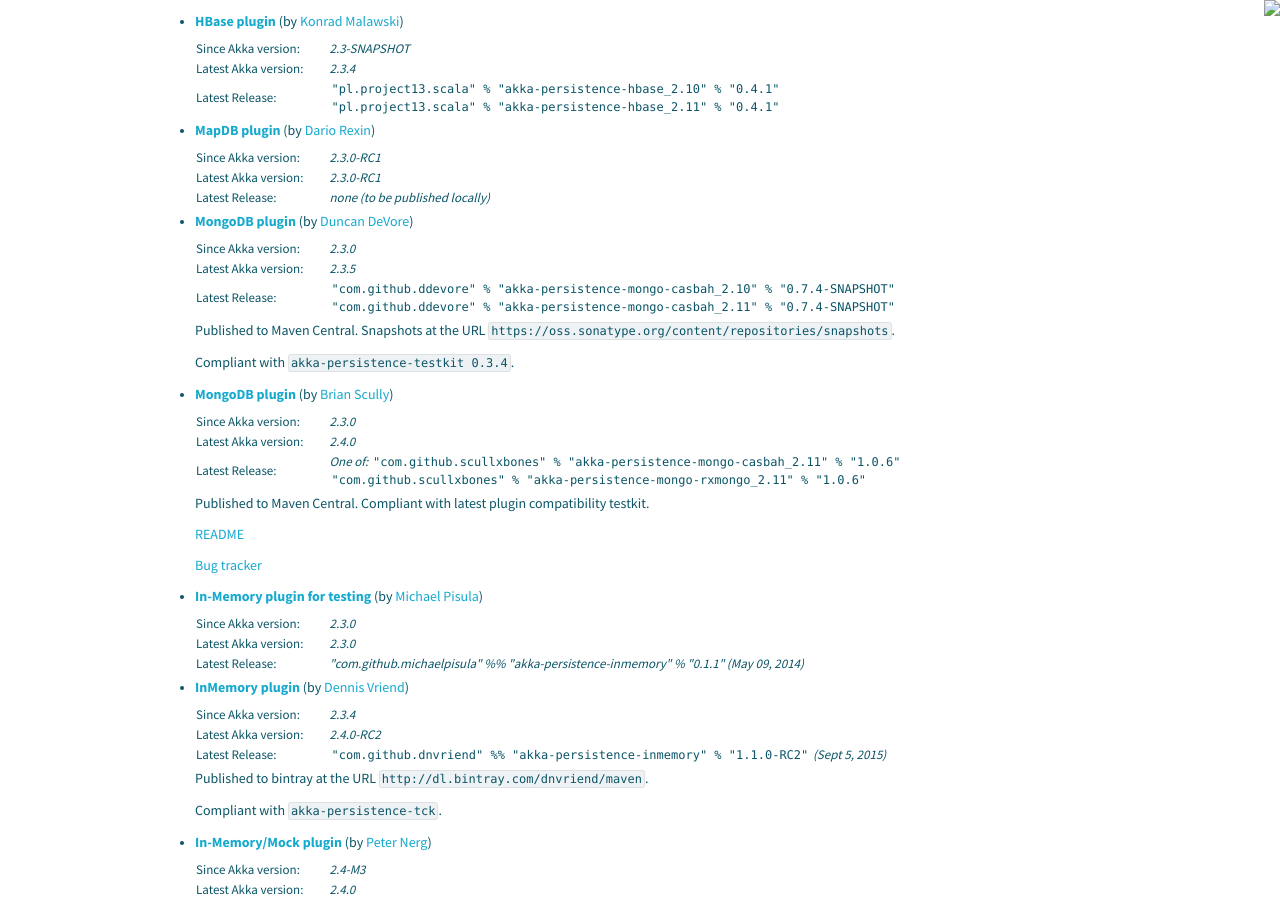
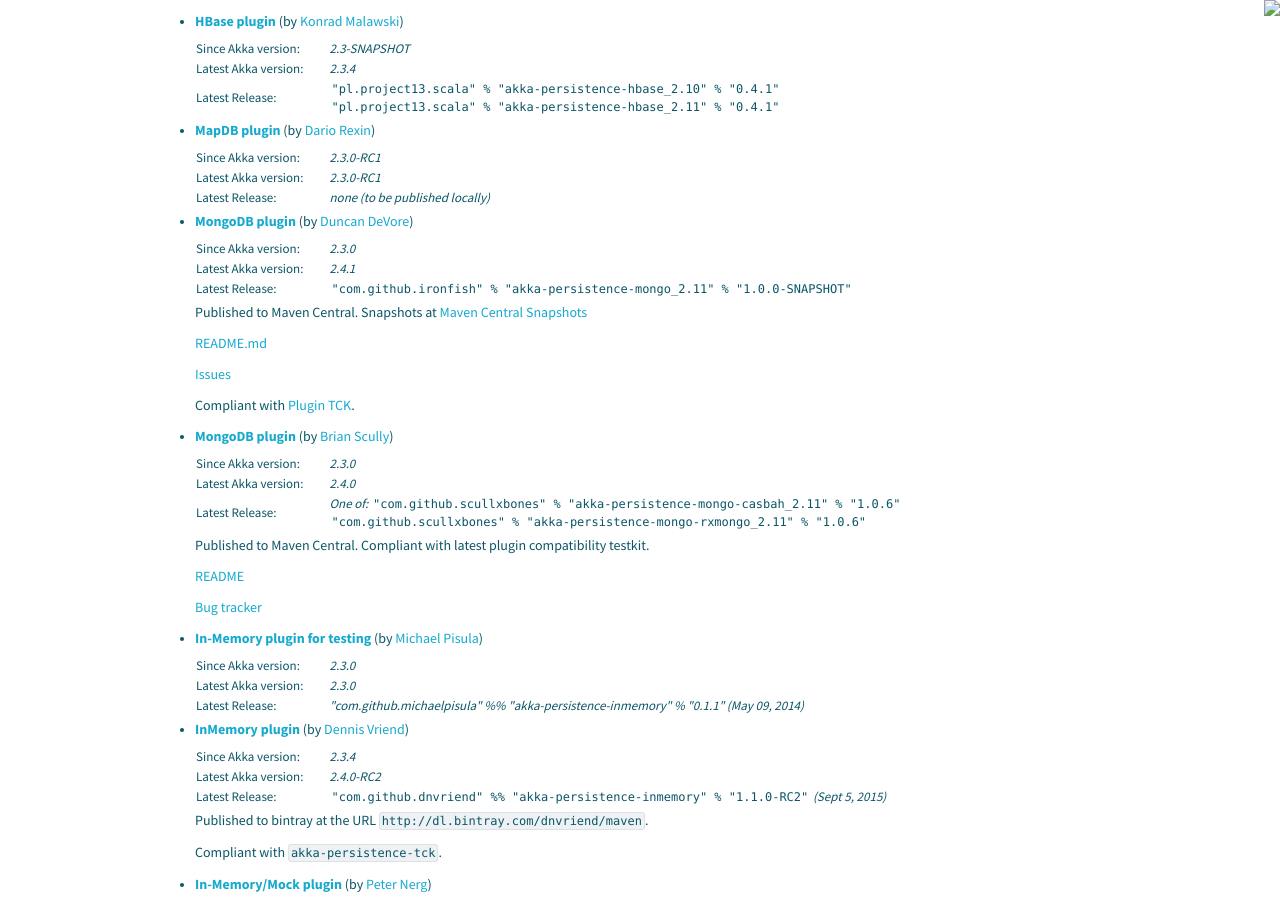
Before and after one commit to raboof/akka.github.com, a Jekyll site: the page built from community/index.md, in a window 1280 px wide and 900 px high, scrolled down 4319 px. Built offline with Jekyll 4.4.1, drawn with Linux system fonts in a browser that asks for light colours; some of the changed text lies outside the part shown.

Commit message:
Update index.md

```diff
--- a/community/index.md
+++ b/community/index.md
@@ -359,17 +359,20 @@
   <tr><td>Latest Release:</td><td>none (to be published locally)</td></tr>
   </table>
 
-* **[MongoDB plugin](https://github.com/ddevore/akka-persistence-mongo/)** (by [Duncan DeVore](https://github.com/ddevore))
+* **[MongoDB plugin](https://github.com/ironfish/akka-persistence-mongo/)** (by [Duncan DeVore](https://github.com/ironfish))
 
   <table class="stats">
   <tr><td>Since Akka version:</td><td>2.3.0</td></tr>
-  <tr><td>Latest Akka version:</td><td>2.3.5</td></tr>
-  <tr><td>Latest Release:</td><td><code>"com.github.ddevore" % "akka-persistence-mongo-casbah_2.10"  % "0.7.4-SNAPSHOT"</code><br/><code>"com.github.ddevore" % "akka-persistence-mongo-casbah_2.11"  % "0.7.4-SNAPSHOT"</code></td></tr>
-  </table>
+  <tr><td>Latest Akka version:</td><td>2.4.1</td></tr>
+  <tr><td>Latest Release:</td><td><code>"com.github.ironfish" % "akka-persistence-mongo_2.11"  % "1.0.0-SNAPSHOT"</code></td></tr></table>
 
-  Published to Maven Central. Snapshots at the URL `https://oss.sonatype.org/content/repositories/snapshots`.
+  Published to Maven Central. Snapshots at [Maven Central Snapshots](https://oss.sonatype.org/content/repositories/snapshots/com/github/ironfish/akka-persistence-mongo_2.11/)
 
-  Compliant with <code>akka-persistence-testkit 0.3.4</code>.
+  [README.md](https://github.com/ironfish/akka-persistence-mongo/blob/master/README.md)
+
+  [Issues](https://github.com/ironfish/akka-persistence-mongo/issues)
+
+  Compliant with [Plugin TCK](http://doc.akka.io/docs/akka/current/scala/persistence.html#Plugin_TCK).
 
 * **[MongoDB plugin](https://github.com/scullxbones/akka-persistence-mongo/)** (by [Brian Scully](https://github.com/scullxbones))
 
@@ -524,17 +527,20 @@
 
   [Bug tracker](https://github.com/scullxbones/akka-persistence-mongo/issues)
 
-* **[MongoDB plugin](https://github.com/ddevore/akka-persistence-mongo/)** (by [Duncan DeVore](https://github.com/ddevore))
+* **[MongoDB plugin](https://github.com/ironfish/akka-persistence-mongo/)** (by [Duncan DeVore](https://github.com/ironfish))
 
   <table class="stats">
   <tr><td>Since Akka version:</td><td>2.3.0</td></tr>
   <tr><td>Latest Akka version:</td><td>2.3.5</td></tr>
-  <tr><td>Latest Release:</td><td><code>"com.github.ddevore" % "akka-persistence-mongo-casbah_2.10"  % "0.7.4-SNAPSHOT"</code><br/><code>"com.github.ddevore" % "akka-persistence-mongo-casbah_2.11"  % "0.7.4-SNAPSHOT"</code></td></tr>
-  </table>
+  <tr><td>Latest Release:</td><td><code>"com.github.ironfish" % "akka-persistence-mongo_2.11"  % "1.0.0-SNAPSHOT"</code></td></tr></table>
 
-  Published to Maven Central. Snapshots at the URL `https://oss.sonatype.org/content/repositories/snapshots`.
+  Published to Maven Central. Snapshots at [Maven Central Snapshots](https://oss.sonatype.org/content/repositories/snapshots/com/github/ironfish/akka-persistence-mongo_2.11/)
 
-  Compliant with <code>akka-persistence-testkit 0.3.4</code>.
+  [README.md](https://github.com/ironfish/akka-persistence-mongo/blob/master/README.md)
+
+  [Issues](https://github.com/ironfish/akka-persistence-mongo/issues)
+
+  Compliant with [Plugin TCK](http://doc.akka.io/docs/akka/current/scala/persistence.html#Plugin_TCK).
 
 * **[Cassandra plugin](https://github.com/krasserm/akka-persistence-cassandra/)** (by [Martin Krasser](https://github.com/krasserm))
 
```
